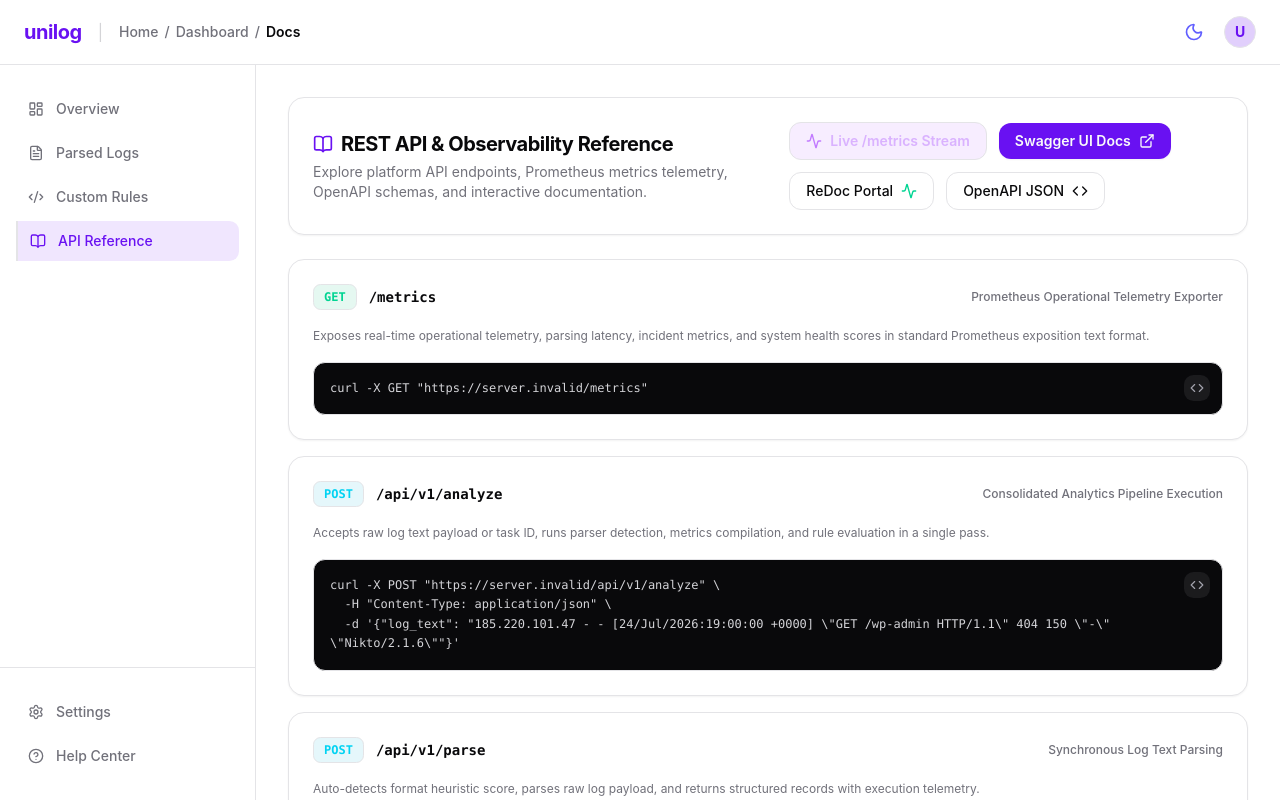
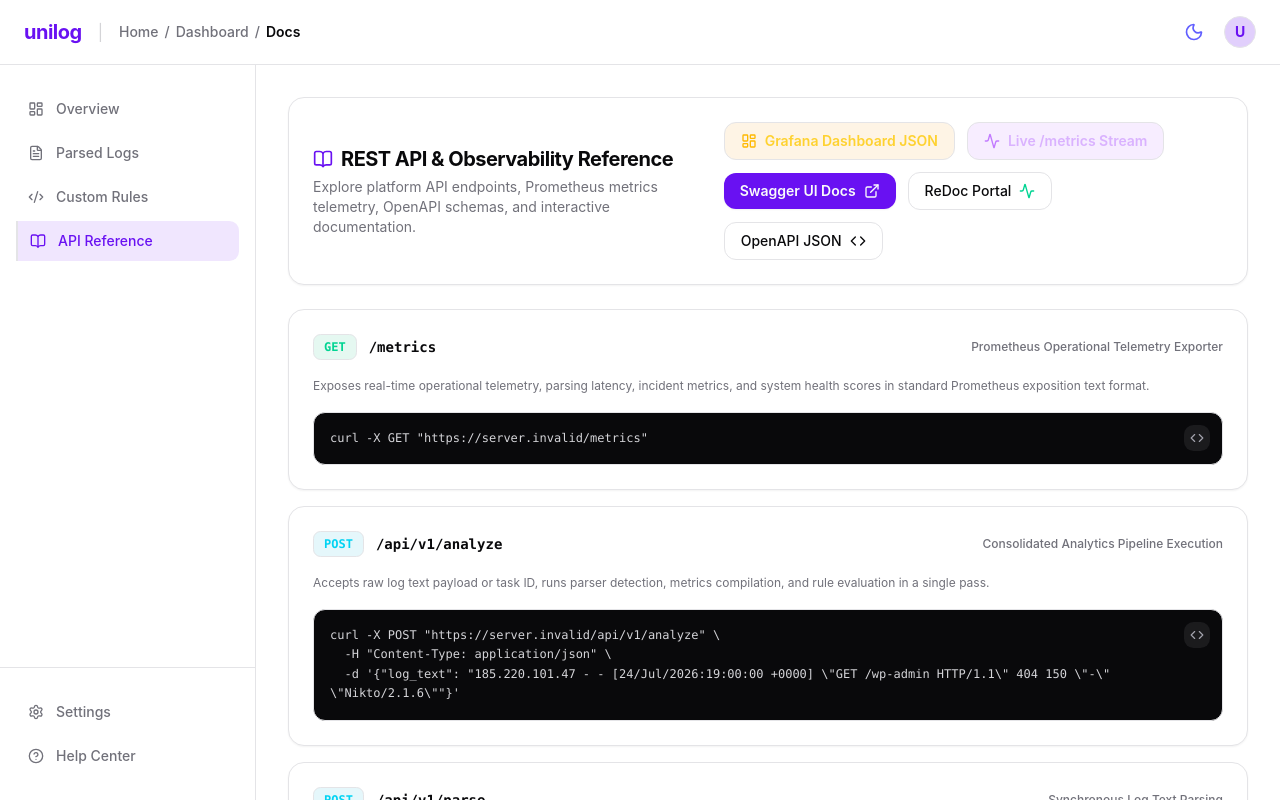
Before and after one commit to Asterioxer/unilog, a React (Vite) app in the folder frontend/: page /dashboard/docs in a window 1280 px wide. Shown: the top 800 px of the page. Built offline with nearby package versions, Linux system fonts and the light colour scheme; no server answers.

Commit message:
feat(frontend): add direct Grafana Dashboard JSON button to API Reference page

```diff
--- a/frontend/src/pages/ApiReferencePage.tsx
+++ b/frontend/src/pages/ApiReferencePage.tsx
@@ -1,5 +1,6 @@
 import { useState } from "react";
-import { BookOpen, ExternalLink, Code, Activity } from "lucide-react";
+import { BookOpen, ExternalLink, Code, Activity, LayoutDashboard } from "lucide-react";
+
 import { API_BASE_URL } from "../services/apiClient";
 
 interface EndpointDoc {
@@ -134,6 +135,16 @@ export default function ApiReferencePage() {
           </div>
           <div className="flex flex-wrap items-center gap-3">
             <a
+              href="https://raw.githubusercontent.com/Asterioxer/unilog/main/deploy/grafana/unilog-dashboard.json"
+              target="_blank"
+              rel="noreferrer"
+              className="inline-flex items-center gap-2 px-4 py-2 border border-amber-500/30 bg-amber-500/10 hover:bg-amber-500/20 text-amber-300 font-semibold text-sm rounded-xl transition-all"
+            >
+
+              <LayoutDashboard className="h-4 w-4 text-amber-400" />
+              Grafana Dashboard JSON
+            </a>
+            <a
               href={`${API_BASE_URL}/metrics`}
               target="_blank"
               rel="noreferrer"
@@ -170,6 +181,7 @@ export default function ApiReferencePage() {
               <Code className="h-4 w-4" />
             </a>
           </div>
+
 
         </div>
       </div>
```
